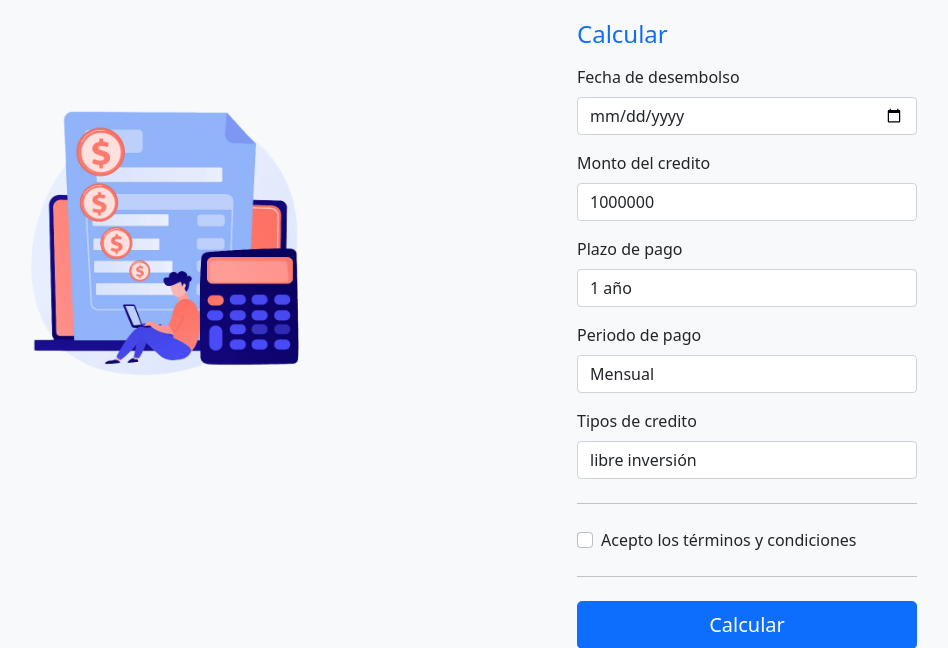
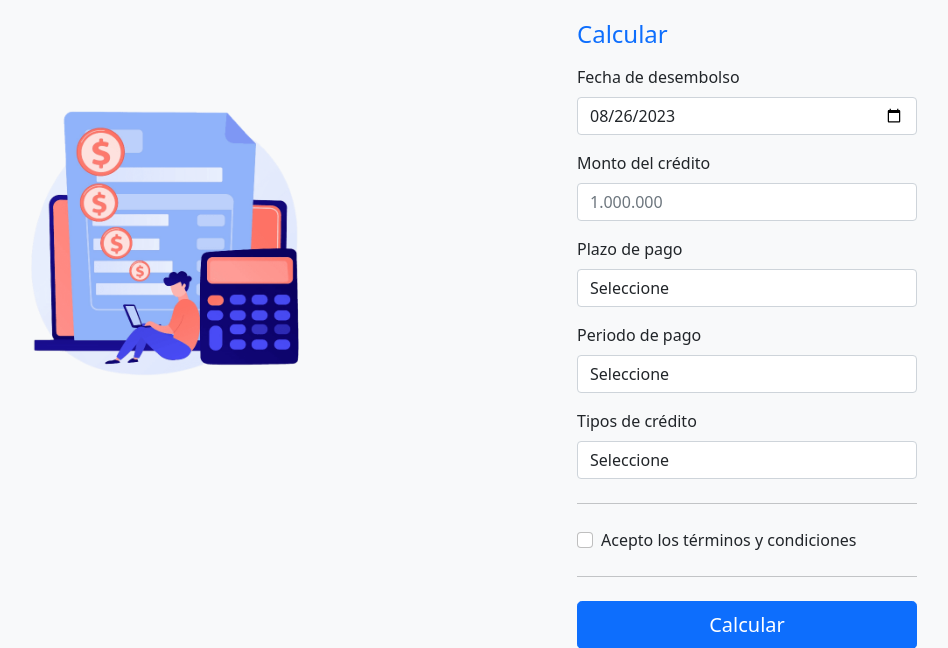
Before and after one commit to realtimeprecision/credit_simulator, a PHP site: page / in a window 1280 px wide. Shown: the part 279-927 px from the top of the page, without its empty margins (281-1229 px from the left). Run offline with PHP 8.4, Linux system fonts and the light colour scheme; some libraries are stand-ins or nearby versions.

Commit message:
fix project v2

```diff
--- a/index.php
+++ b/index.php
@@ -54,13 +54,13 @@
                   <label for="fecha" class="form-label">Fecha de desembolso</label>
                   <input type="date" class="form-control" id="fecha_desembolso" required>
                   <div class="invalid-feedback">
-                    Disbursement date
+                    Fecha de desembolso
                   </div>
                 </div>
 
                 <div class="col-sm-12">
-                  <label for="monto_credito" class="form-label">Monto del credito</label>
-                  <input type="number" class="form-control" id="monto_credito" placeholder="1.000.000" required value="1000000">
+                  <label for="monto_credito" class="form-label">Monto del crédito</label>
+                  <input type="number" class="form-control" id="monto_credito" placeholder="1.000.000" required>
                   <div class="invalid-feedback">
                     Monto del crédito
                   </div>
@@ -70,13 +70,13 @@
                   <label for="plazo" class="form-label">Plazo de pago</label>
                   <select name="plazo" id="plazo_pago" class="form-control" required>
                     <option value="">Seleccione</option>
-                    <option value="1" selected>1 año</option>
+                    <option value="1">1 año</option>
                     <option value=2>2 años</option>
                     <option value=3>3 años</option>
                     <option value=4>4 años</option>
                   </select>
                   <div class="invalid-feedback">
-                    Monto del crédito
+                    Plazo de pago
                   </div>
                 </div>
 
@@ -84,23 +84,23 @@
                   <label for="periodo" class="form-label">Periodo de pago</label>
                   <select name="periodo" id="periodo_pago" class="form-control" required>
                     <option value="">Seleccione</option>
-                    <option value="1" selected>Mensual</option>
+                    <option value="1">Mensual</option>
                     <option value=2>Trimestral</option>
                     <option value=3>Semestral</option>
                     <option value=4>Anual</option>
                     <option value=5>Unico, al vencimineto</option>
                   </select>
                   <div class="invalid-feedback">
-                    Plazo
+                    Periodo de pago
                   </div>
                 </div>
 
 
                 <div class="col-sm-12">
-                  <label for="tipo_credito" class="form-label">Tipos de credito</label>
+                  <label for="tipo_credito" class="form-label">Tipos de crédito</label>
                   <select name="tipo_credito" id="tipo_credito" class="form-control" required>
                     <option value="">Seleccione</option>
-                    <option value="1" selected> libre inversión</option>
+                    <option value="1">libre inversión</option>
                     <option value=2>Refinanciación</option>
                     <option value=3>Consumo</option>
                     <option value=4>Educación</option>
@@ -113,13 +113,12 @@
                     <option value=11>Anticipo de primas </option>
                   </select>
                   <div class="invalid-feedback">
-                    Plazo
+                    Tipos de crédito
                   </div>
                 </div>
               </div>
 
               <hr class="my-4">
-
               <div class="form-check">
                 <input type="checkbox" class="form-check-input" id="terminos" required>
                 <label class="form-check-label" for="terminos">Acepto los términos y condiciones</label>
@@ -138,7 +137,7 @@
               <table id="cuotas" class="table table-flush">
                 <thead class="thead-light">
                   <tr>
-                    <th> Nº Cuota</th>
+                    <th>Nº Cuota</th>
                     <th>Sdo.Capital</th>
                     <th>Capital</th>
                     <th>Interes</th>
```
Also changed, not shown: assets/js/main.js (+31 -5 lines).
